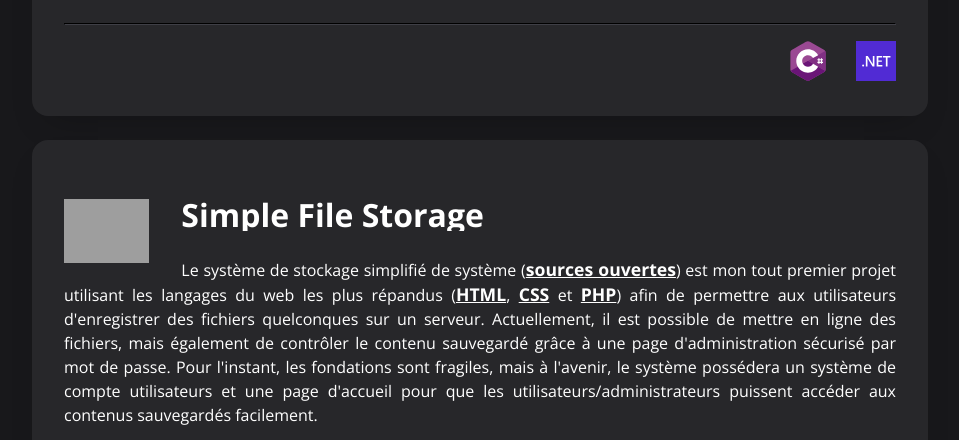
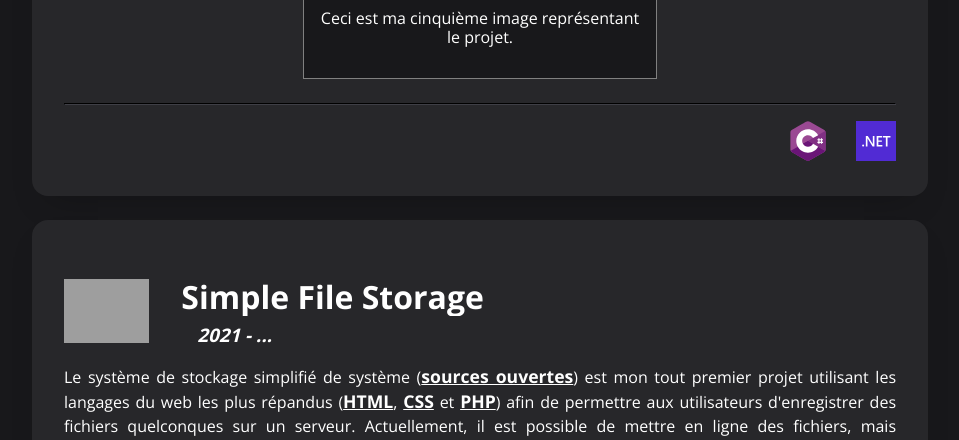
Before and after one commit to FlorianLeChat/Portfolio, a PHP site: page /projects.html in a window 1280 px wide; the page is wider, and only the part inside the window is pictured. Shown: the part 4300-4740 px from the top of that part, without its empty margins (160-1119 px from the left). Run offline with PHP 8.4, Linux system fonts and the light colour scheme; grey boxes are pictures that could not be loaded.

Commit message:
Added the project creation date

```diff
--- a/projects.html
+++ b/projects.html
@@ -64,11 +64,16 @@
 			<!-- Premier projet -->
 			<article id="raven">
 				<div class="properties">
-					<!-- Nom, description et icône projet -->
+					<!-- Icône -->
 					<img src="google.svg" alt="Logo de démonstration" />
 
+					<!-- Nom -->
 					<h2>Raven Framework</h2>
 
+					<!-- Date -->
+					<h3><em>2017 - ...</em></h3>
+
+					<!-- Description -->
 					<p>
 						Le framework Raven (<strong>sources fermées</strong>) est un ensemble d'outils pour accélérer
 						la création de scripts simples, mais également de systèmes d'interaction homme-machine plus
@@ -130,11 +135,16 @@
 			<!-- Deuxième projet -->
 			<article id="discordbot">
 				<div class="properties">
-					<!-- Nom, description et icône projet -->
+					<!-- Icône -->
 					<img src="google.svg" alt="Logo de démonstration" />
 
+					<!-- Nom -->
 					<h2>Florian's Bot</h2>
 
+					<!-- Date -->
+					<h3><em>2016 - ...</em></h3>
+
+					<!-- Description -->
 					<p>
 						Le robot de Florian (<strong>sources fermées</strong>) est un simple robot utilisant
 						les services Discord pour s'exécuter. Utilisant <strong>NodeJS</strong> et le paquet
@@ -188,15 +198,20 @@
 			<!-- Troisième projet -->
 			<article id="facepunch">
 				<div class="properties">
-					<!-- Nom, description et icône projet -->
+					<!-- Icône -->
 					<img src="google.svg" alt="Logo de démonstration" />
 
+					<!-- Nom -->
 					<h2>
 						<a href="https://github.com/FlorianLeChat/Facepunch-Commits-Monitor">
 							Facepunch Commits Monitor
 						</a>
 					</h2>
 
+					<!-- Date -->
+					<h3><em>2021 - ...</em></h3>
+
+					<!-- Description -->
 					<p>
 						Le moniteur des commits Facepunch (<strong>sources ouvertes</strong>) est l'une de mes
 						toutes premières applications graphiques écrites en C# et propulsées grâce à <strong>.NET 5</strong>
@@ -264,15 +279,20 @@
 			<!-- Quatrième projet -->
 			<article id="phpstorage">
 				<div class="properties">
-					<!-- Nom, description et icône projet -->
+					<!-- Icône -->
 					<img src="google.svg" alt="Logo de démonstration" />
 
+					<!-- Nom -->
 					<h2>
 						<a href="https://github.com/FlorianLeChat/Simple-File-Storage">
 							Simple File Storage
 						</a>
 					</h2>
 
+					<!-- Date -->
+					<h3><em>2021 - ...</em></h3>
+
+					<!-- Description -->
 					<p>
 						Le système de stockage simplifié de système (<strong>sources ouvertes</strong>) est mon tout
 						premier projet utilisant les langages du web les plus répandus (<strong>HTML</strong>,
@@ -319,15 +339,20 @@
 			<!-- Cinquième projet -->
 			<article id="steam">
 				<div class="properties">
-					<!-- Nom, description et icône projet -->
+					<!-- Icône -->
 					<img src="google.svg" alt="Logo de démonstration" />
 
+					<!-- Nom -->
 					<h2>
 						<a href="https://github.com/FlorianLeChat/Steam-Collection-Download-Size-Calculator">
-							Steam Collection Download Size Calculator
+							Steam Download Size Calculator
 						</a>
 					</h2>
 
+					<!-- Date -->
+					<h3><em>2021</em></h3>
+
+					<!-- Description -->
 					<p>
 						A faire
 					</p>
@@ -391,15 +416,20 @@
 			<!-- Sixième projet -->
 			<article id="pythonrpg">
 				<div class="properties">
-					<!-- Nom, description et icône projet -->
+					<!-- Icône -->
 					<img src="google.svg" alt="Logo de démonstration" />
 
+					<!-- Nom -->
 					<h2>
 						<a href="https://github.com/FlorianLeChat/Python-RPG">
 							Python RPG
 						</a>
 					</h2>
 
+					<!-- Date -->
+					<h3><em>2021</em></h3>
+
+					<!-- Description -->
 					<p>
 						Python RPG (<strong>sources ouvertes</strong>) est ma première application console écrite
 						en Python. Il avait pour but d'expérimenter ce langage et d'exploiter la simplicité de
--- a/styles/projects.css
+++ b/styles/projects.css
@@ -69,7 +69,15 @@ article div.properties > h2
 	overflow: hidden;
 	font-size: 2rem;
 	text-align: left;
-	line-height: 2rem;
+	margin-bottom: 0;
+}
+
+article div.properties > h3
+{
+	/* Date du projet */
+	margin-top: 0.5rem;
+	text-align: left;
+	text-indent: 1rem;
 }
 
 article div.properties > p
@@ -164,7 +172,7 @@ article div.languages img
 /* ----- */
 article a:active, li a:active
 {
-	/* Passage progressif en bleu lors de l'appui
+	/* Passage progressif en orange lors de l'appui
 		(active + hover) */
 	background: rgb(158, 103, 13);
 }
```
